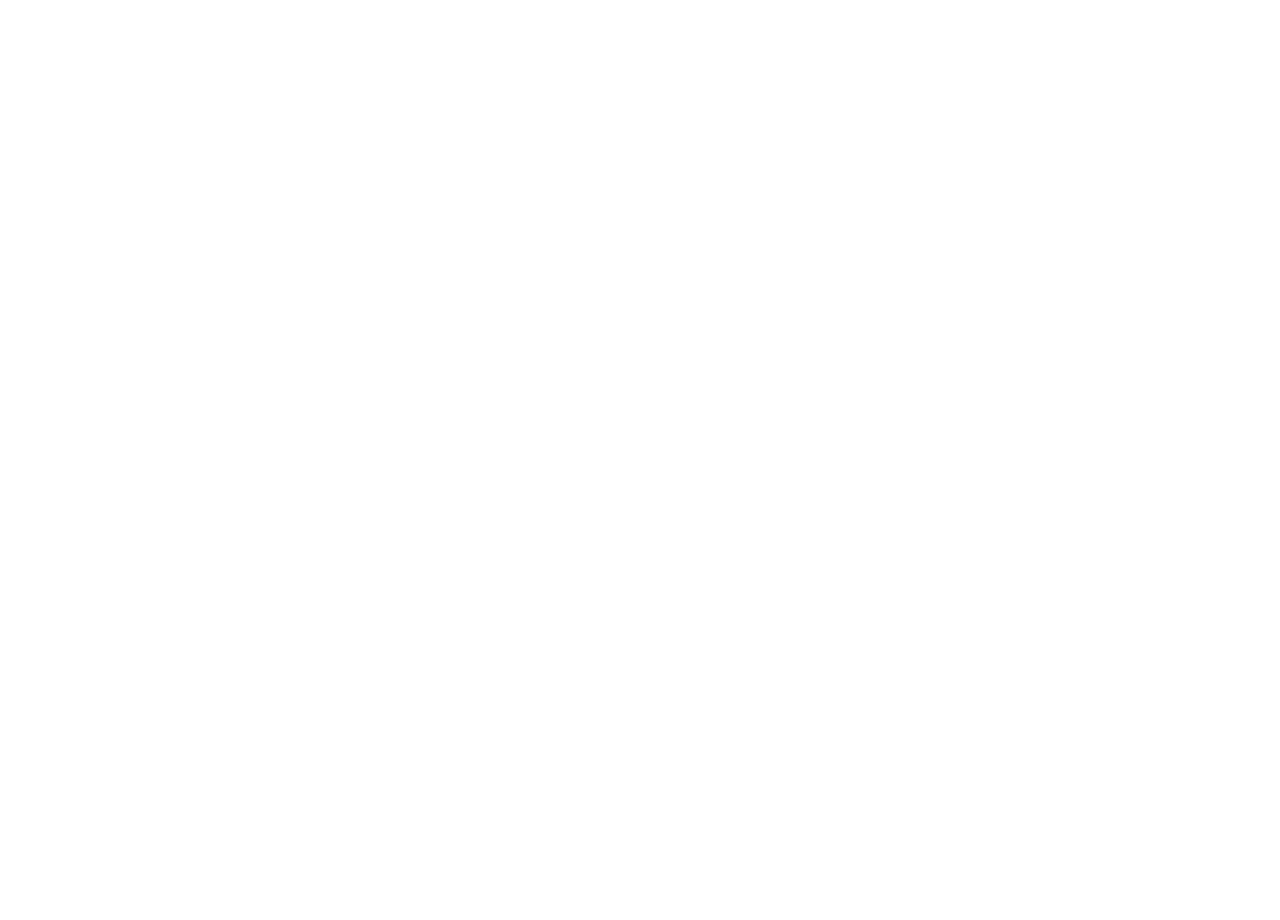
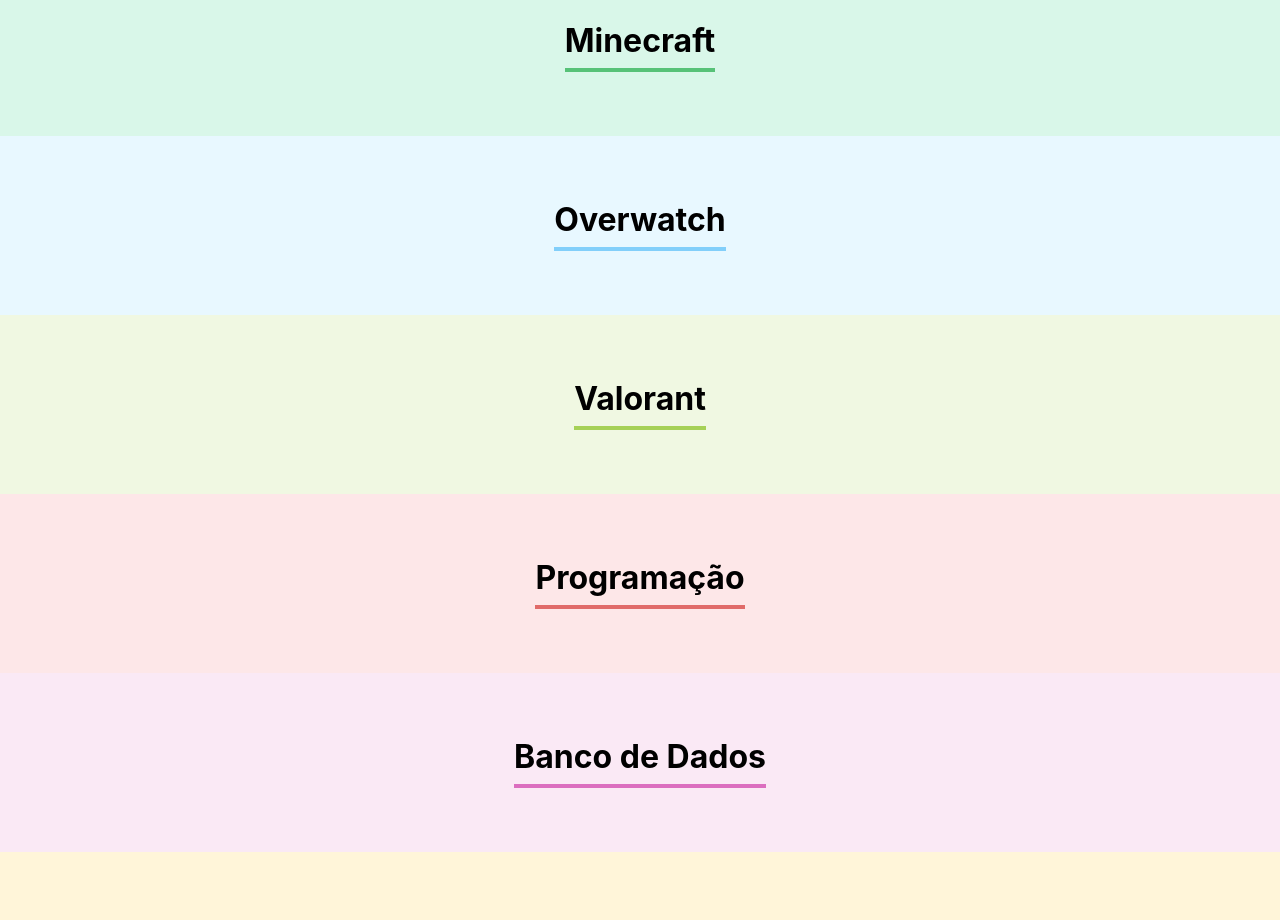
Before and after one commit to potuwer/organo, a React (Create React App) app: page / in a window 1280 px wide. Shown: the part 1520-2440 px from the top of the page. Before the commit the page ends 1477 px from the top, so only its background shows below. Built offline with nearby package versions, Linux system fonts and the light colour scheme.

Commit message:
Finalização da criação das section 'grupos'

```diff
--- a/src/App.js
+++ b/src/App.js
@@ -1,8 +1,47 @@
 import { useState } from "react";
 import Banner from "./componentes/Banner";
 import Formulario from "./componentes/Formulario";
+import Grupo from "./componentes/Grupos";
 
 function App() {
+  const grupos = [
+    {
+      titulo: "Minecraft",
+      corPrimaria: "#57c278",
+      corSecundaria: "#d9f7e9",
+    },
+    {
+      titulo: "Overwatch",
+      corPrimaria: "#82cffa",
+      corSecundaria: "#e8f8ff",
+    },
+    {
+      titulo: "Valorant",
+      corPrimaria: "#a6d157",
+      corSecundaria: "#f0f8e2",
+    },
+    {
+      titulo: "Programação",
+      corPrimaria: "#e06b69",
+      corSecundaria: "#fde7e8",
+    },
+    {
+      titulo: "Banco de Dados",
+      corPrimaria: "#db6ebf",
+      corSecundaria: "#fae9f5",
+    },
+    {
+      titulo: "Edição",
+      corPrimaria: "#ffba05",
+      corSecundaria: "#fff5d9",
+    },
+    {
+      titulo: "Design",
+      corPrimaria: "#ff8a29",
+      corSecundaria: "#ffeedf",
+    },
+  ];
+
   const [colaboradores, setColaboradores] = useState([]);
 
   const aoNovoColaboradorAdicionado = (colaborador) => {
@@ -14,10 +53,20 @@
     <div className="App">
       <Banner />
       <Formulario
+        grupos={grupos.map((grupo) => grupo.titulo)}
         aoColaboradorCadastrado={(colaborador) =>
           aoNovoColaboradorAdicionado(colaborador)
         }
       />
+
+      {grupos.map((grupo) => (
+        <Grupo
+          key={grupo.titulo}
+          titulo={grupo.titulo}
+          corPrimaria={grupo.corPrimaria}
+          corSecundaria={grupo.corSecundaria}
+        />
+      ))}
     </div>
   );
 }
--- a/src/componentes/Formulario/index.js
+++ b/src/componentes/Formulario/index.js
@@ -5,16 +5,6 @@
 import { useState } from "react";
 
 const Formulario = (props) => {
-  const grupos = [
-    "Minecraft",
-    "Overwatch",
-    "Valorant",
-    "Programação",
-    "Banco de Dados",
-    "Edição",
-    "Design",
-  ];
-
   const [nome, setNome] = useState("");
   const [talento, setTalento] = useState("");
   const [foto, setFoto] = useState("");
@@ -57,7 +47,7 @@
         <ListaSuspensa
           obrigatorio={true}
           label="Grupo"
-          itens={grupos}
+          itens={props.grupos}
           valor={grupo}
           aoAlterado={(valor) => setGrupo(valor)}
         />
--- /dev/null
+++ b/src/componentes/Grupos/Grupo.css
@@ -0,0 +1,11 @@
+.grupo {
+  text-align: center;
+  padding: 32px;
+}
+
+.grupo h3 {
+  font-size: 32px;
+  border-bottom: 4px solid;
+  display: inline-block;
+  padding-bottom: 8px;
+}
--- /dev/null
+++ b/src/componentes/Grupos/index.js
@@ -0,0 +1,14 @@
+import "./Grupo.css";
+
+const Grupo = (props) => {
+  const corSecundaria = { backgroundColor: props.corSecundaria };
+  const corPrimariaBorda = { borderColor: props.corPrimaria };
+
+  return (
+    <section className="grupo" style={corSecundaria}>
+      <h3 style={corPrimariaBorda}>{props.titulo}</h3>
+    </section>
+  );
+};
+
+export default Grupo;
--- a/src/componentes/ListaSuspensa/index.js
+++ b/src/componentes/ListaSuspensa/index.js
@@ -9,7 +9,7 @@
         required={props.obrigatorio}
         value={props.value}
       >
-        <option></option>
+        <option key=""></option>
 
         {props.itens.map((item) => (
           <option key={item}>{item}</option>
```
